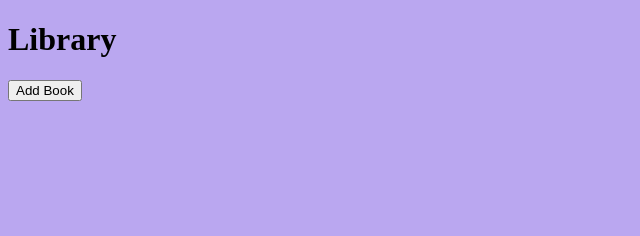
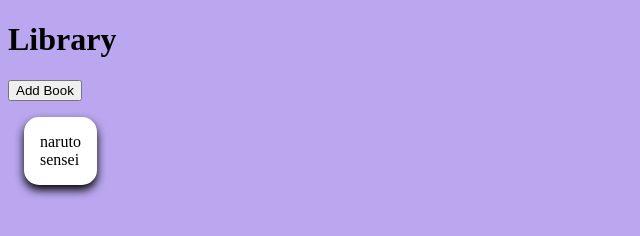
Before and after one commit to lisa-go/project-library, a plain HTML site: page index.html in a window 1280 px wide. Shown: the whole page, without its empty margins (0-640 px from the left). Drawn offline with Linux system fonts and the light colour scheme.

Commit message:
shows books in a seperate div and line break between author and title

```diff
--- a/main.js
+++ b/main.js
@@ -1,5 +1,7 @@
+const libContainer = document.querySelector("#library-container");
 
-let myLibrary = [];
+
+let myLibrary = [["naruto", "sensei"]];
 
 function Book(title, author) {
     this.title = title;
@@ -13,12 +15,29 @@ Book.prototype.addToLibrary = function() {
     myLibrary.push([this.title, this.author]);
 }
 
+    /* prompting user for new book info */
 function newBook() {
+
     title = prompt("Book Title?");
     author = prompt("Author?");
 
     const newBook = new Book(title, author);
     newBook.addToLibrary();
 
+
+    addDisplay();
     console.log (myLibrary);
 }
+
+
+/* creating new divs for each library item */
+function addDisplay() {
+    const bookDisplay = document.createElement("div");
+    bookDisplay.classList.add("bookDisplay");
+    theBook = myLibrary.slice(-1);
+    bookDisplay.innerHTML = theBook[0][0] + "<br>" + theBook[0][1] + "<br>";
+    libContainer.appendChild(bookDisplay);
+}
+
+
+addDisplay();
--- a/style.css
+++ b/style.css
@@ -1,3 +1,12 @@
 body {
     background-color: #baa7f0;
 }
+
+.bookDisplay {
+    background-color: white;
+    margin: 1rem;
+    padding: 1rem;
+    width: fit-content;
+    border-radius: 15px;
+    box-shadow: 0 5px 10px black;
+}
```
Also changed, not shown: index.html (+1 -1 lines).
